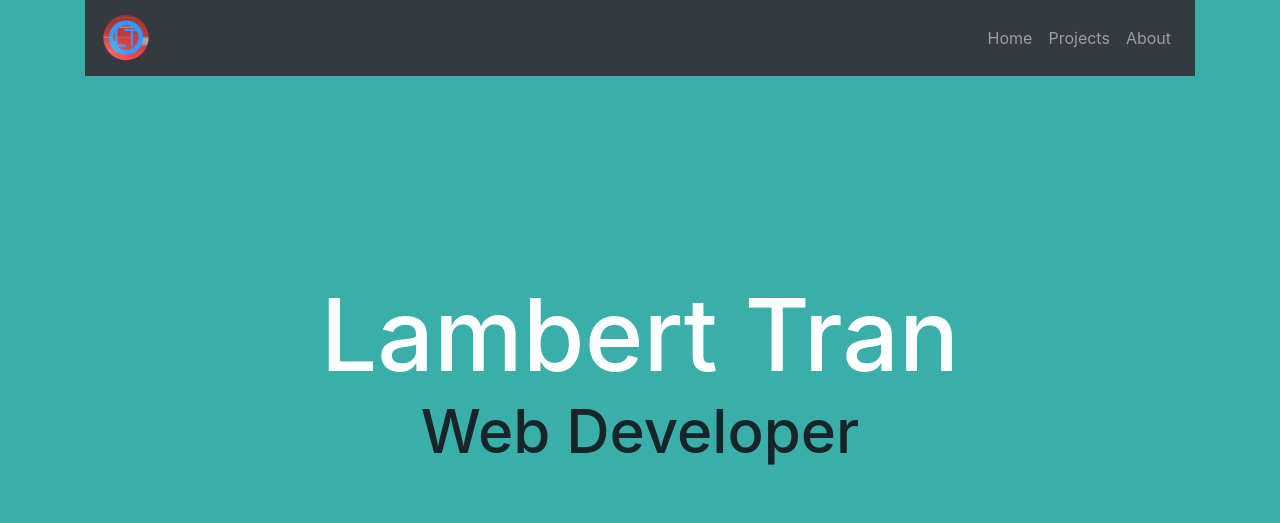
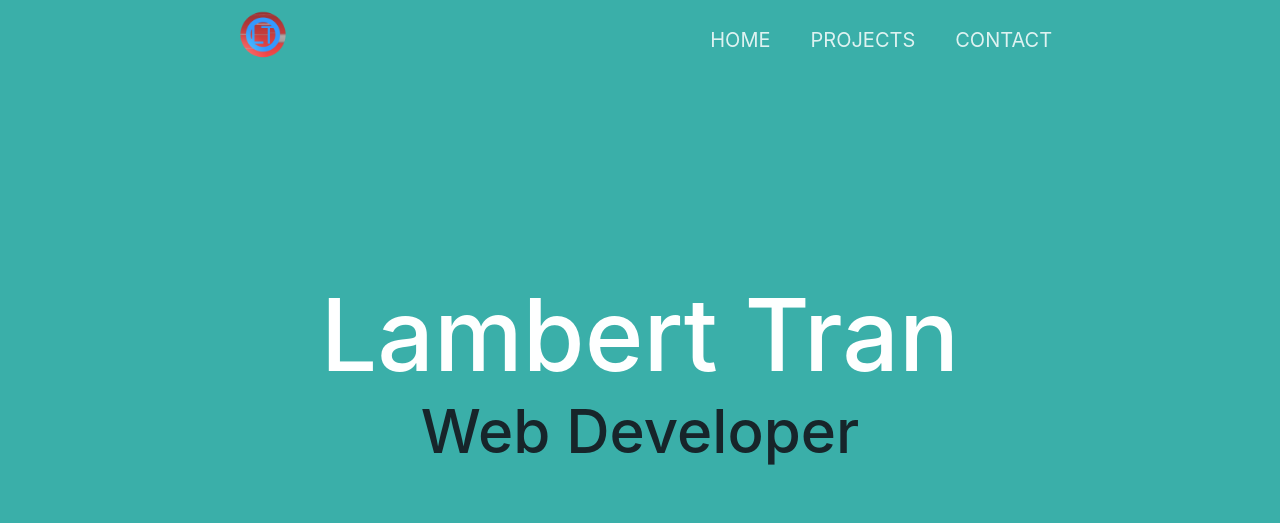
Before and after one commit to LambertTran/portfolio-reactjs, a React app: page / in a window 1280 px wide. Built offline with nearby package versions, Linux system fonts and the light colour scheme.

Commit message:
fixed navbar style

```diff
--- /dev/null
+++ b/public/sass/header.scss
@@ -0,0 +1,115 @@
+$nav-bg : #2b7A78;
+$nav-content: #DEF2F1;
+$main-bg: #3AAFA9;
+
+header{
+  position: fixed;
+  z-index:100;
+  width:100%;
+  background-color:$main-bg;
+  top:0;
+  .header-container{
+    width:100%;
+    // bring the background color back
+    &::after{
+      content:'';
+      display:table;
+      clear:both;
+    }
+    img{
+      float:left;
+      height:70px;
+      width:70px;
+      max-width:20%;
+      padding: 10px 10px;
+    }
+    nav{
+      width:80%;
+      float:right;
+      ul{
+        list-style:none;
+        width:100%;
+        li{
+          display:inline-block;
+          margin:0 10px;
+          padding-top:25px;
+          position:relative;
+
+          a{
+            color: $nav-content;
+            text-decoration:none; // get rid of hightline
+            text-transform: uppercase;
+
+            &:hover{
+              color:yellow;
+              &::before{
+                width:100%;
+                transition:all ease-in 0.5s
+              }
+            }
+            &::before{
+              content:'';
+              display:block;
+              height:5px;
+              width:0%;
+              position:absolute;
+              background-color:yellow;
+              top:5px;
+            }
+          }
+        }
+      }
+    }
+
+    @media screen and (min-width:767px){
+      width: 80%;
+      margin: 0 auto;
+      nav{
+        ul{
+          float:right;
+          width:80%;
+          li{
+            margin: 0 15px;
+            a{
+              font-size:20px;
+            }
+          }
+        }
+      }
+    }
+    @media screen and (min-width:1023px){
+      width: 80%;
+      margin: 0 auto;
+      img{
+        margin-left:100px;
+      }
+      nav{
+        width:70%;
+        ul{
+          float:right;
+          width:70%;
+          li{
+            margin: 0 20px;
+          }
+        }
+      }
+    }
+    @media screen and (min-width:1920px){
+      width: 70%;
+      margin: 0 auto;
+      img{
+        margin-left:100px;
+      }
+      nav{
+        width:60%;
+        ul{
+          float:right;
+          width:55%;
+          li{
+            margin: 0 35px;
+          }
+        }
+      }
+    }
+  }
+}
--- a/src/components/aboutpage/about-page-content.js
+++ b/src/components/contactpage/contact-page-content.js
@@ -1,6 +1,6 @@
 import React from 'react';
 
-export default function AboutPageContent(){
+export default function ContactPageContent(){
   return(
     <div className="container">
       <div>
--- a/src/components/aboutpage/aboutpage.js
+++ b/src/components/contactpage/contactpage.js
@@ -1,15 +1,15 @@
 import React, {Component} from 'react';
 import NavBar from '../share/navbar';
-import AboutPageConTent from './about-page-content';
-class AboutPage extends Component{
+import ContactPageConTent from './contact-page-content';
+class ContactPage extends Component{
   render(){
     return (
       <div>
         <NavBar />
-        <AboutPageConTent />
+        <ContactPageConTent />
       </div>
     )
   }
 }
 
-export default AboutPage;
+export default ContactPage;
--- a/src/components/projectpage/projectpage.js
+++ b/src/components/projectpage/projectpage.js
@@ -14,14 +14,14 @@ class ProjectPage extends Component{
     return(
       <div>
         <NavBar />
-        <div className="container">
+        <section className="container">
           <div className="row">
             <ProjectItem img={todo} path="/projects/todoapp" />
             <ProjectItem img={youtubeplayer} path="/projects/youtubeplayer" />
             <ProjectItem img={markdown} path="/projects/mardownpreview"/>
             <ProjectItem img={wikisearch} path="/projects/wikisearch"/>
           </div>
-        </div>
+        </section>
       </div>
     )
   }
--- a/src/components/share/navbar.js
+++ b/src/components/share/navbar.js
@@ -1,36 +1,20 @@
 import React from 'react';
-import {Link} from 'react-router-dom';
+import { NavLink } from 'react-router-dom';
 import logo from './images/logo.png';
+
 export default function NavBar(){
   return(
-    <div className="container">
-    <nav className="navbar navbar-expand-lg navbar-dark bg-dark">
-      <a className="navbar-brand" href="/">
-        <img src={logo} width="50" height="50" alt=""/>
-      </a>
-
-      <button className="navbar-toggler" type="button" data-toggle="collapse"
-        data-target="#navbarSupportedContent"
-        aria-controls="navbarSupportedContent"
-        aria-expanded="false" aria-label="Toggle navigation">
-        <span className="navbar-toggler-icon"></span>
-      </button>
-
-      <div className="collapse navbar-collapse " id="navbarSupportedContent">
-        <ul className="navbar-nav ml-auto">
-          <li className="nav-item">
-            <Link to='/' className="nav-link"> Home </Link>
-          </li>
-          <li className="nav-item">
-            <Link to='/projects' className="nav-link"> Projects </Link>
-          </li>
-          <li className="nav-item">
-            <Link to='/about' className="nav-link"> About </Link>
-          </li>
-        </ul>
+    <header>
+      <div className="header-container">
+        <img src={logo} />
+        <nav>
+          <ul>
+            <li><NavLink to ='/'>Home</NavLink></li>
+            <li><NavLink to ='/projects'>Projects</NavLink></li>
+            <li><NavLink to ='/contact'>Contact</NavLink></li>
+          </ul>
+        </nav>
       </div>
-    </nav>
-
-    </div>
+    </header>
   )
 }
--- a/src/index.js
+++ b/src/index.js
@@ -5,7 +5,7 @@ import {BrowserRouter,Route,Switch} from 'react-router-dom';
 /** import components **/
 import HomePage from './components/homepage/homepage';
 import ProjectPage from './components/projectpage/projectpage';
-import AboutPage from './components/aboutpage/aboutpage';
+import ContactPage from './components/contactpage/contactpage';
 
 import TodoApp from './components/projectpage/projects/todo-app';
 import WikiSearch from './components/projectpage/projects/wiki-search';
@@ -22,7 +22,7 @@ ReactDOM.render(
           <Route path="/projects/mardownpreview" component={MarkDownPreview} />
           <Route path="/projects/youtubeplayer" component={YoutubePlayer} />
           <Route path="/projects" component={ProjectPage} />
-          <Route path="/about" component={AboutPage} />
+          <Route path="/contact" component={ContactPage} />
           <Route path="/" component={HomePage} />
         </Switch>
       </div>
```
Also changed, not shown: public/sass/index.scss (+11 -0 lines), public/css/index.css, public/index.css (added), 1 other file.
